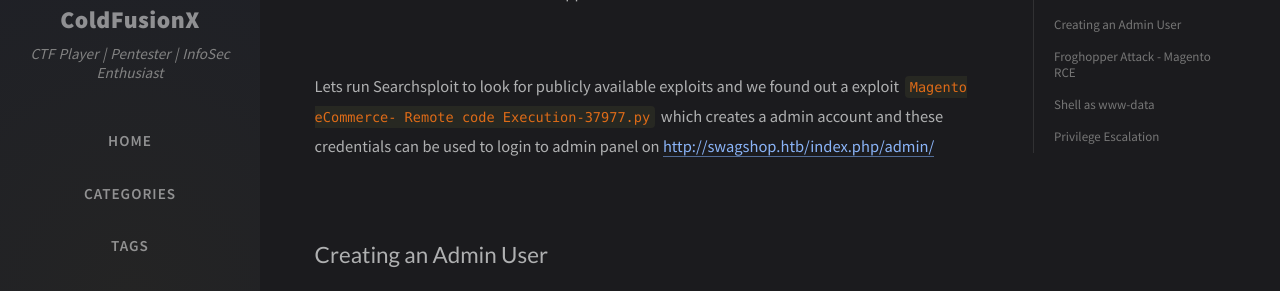
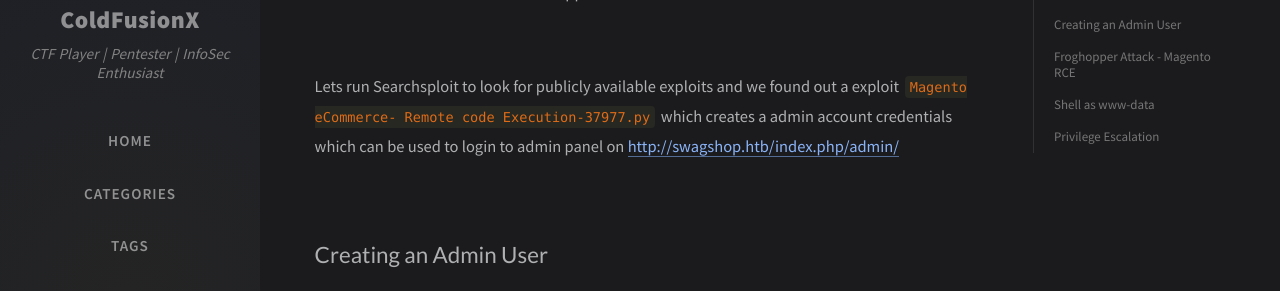
Before and after one commit to ColdFusionX/ColdFusionX.github.io, a Jekyll site: the page built from _posts/2020-08-25-SwagshopHTB.md, in a window 1280 px wide and 900 px high, scrolled down 994 px. Shown: the part 154-445 px from the top of the window. Built offline with Jekyll 4.4.1, drawn with Linux system fonts in a browser that asks for light colours; nearby versions of some CDN libraries; comment, search, counter and statistics services are not loaded.

Commit message:
Updated Swagshop

```diff
--- a/_posts/2020-08-25-SwagshopHTB.md
+++ b/_posts/2020-08-25-SwagshopHTB.md
@@ -23,7 +23,7 @@ The web application is running on **Magento CMS** and on the bottom of the page
 
 ![wfuzz](/assets/img/Posts/Swagshop/wfuzz.png)
 
-Lets run Searchsploit to look for publicly available exploits and we found out a exploit `Magento eCommerce- Remote code Execution-37977.py` which creates a admin account and these credentials can be used to login to admin panel on <http://swagshop.htb/index.php/admin/>
+Lets run Searchsploit to look for publicly available exploits and we found out a exploit `Magento eCommerce- Remote code Execution-37977.py` which creates a admin account credentials which can be used to login to admin panel on <http://swagshop.htb/index.php/admin/>
 
 ![searchsploit](/assets/img/Posts/Swagshop/searchsploit.png)
 
```
